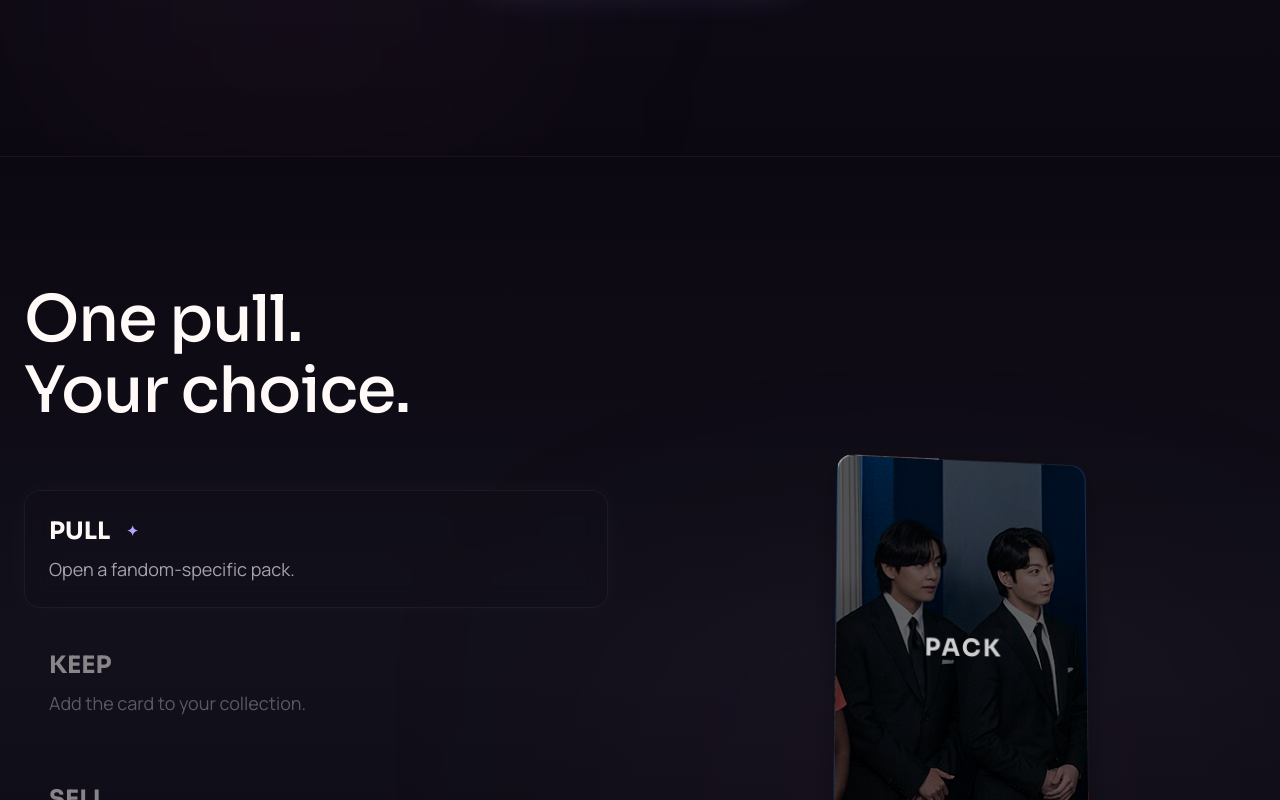
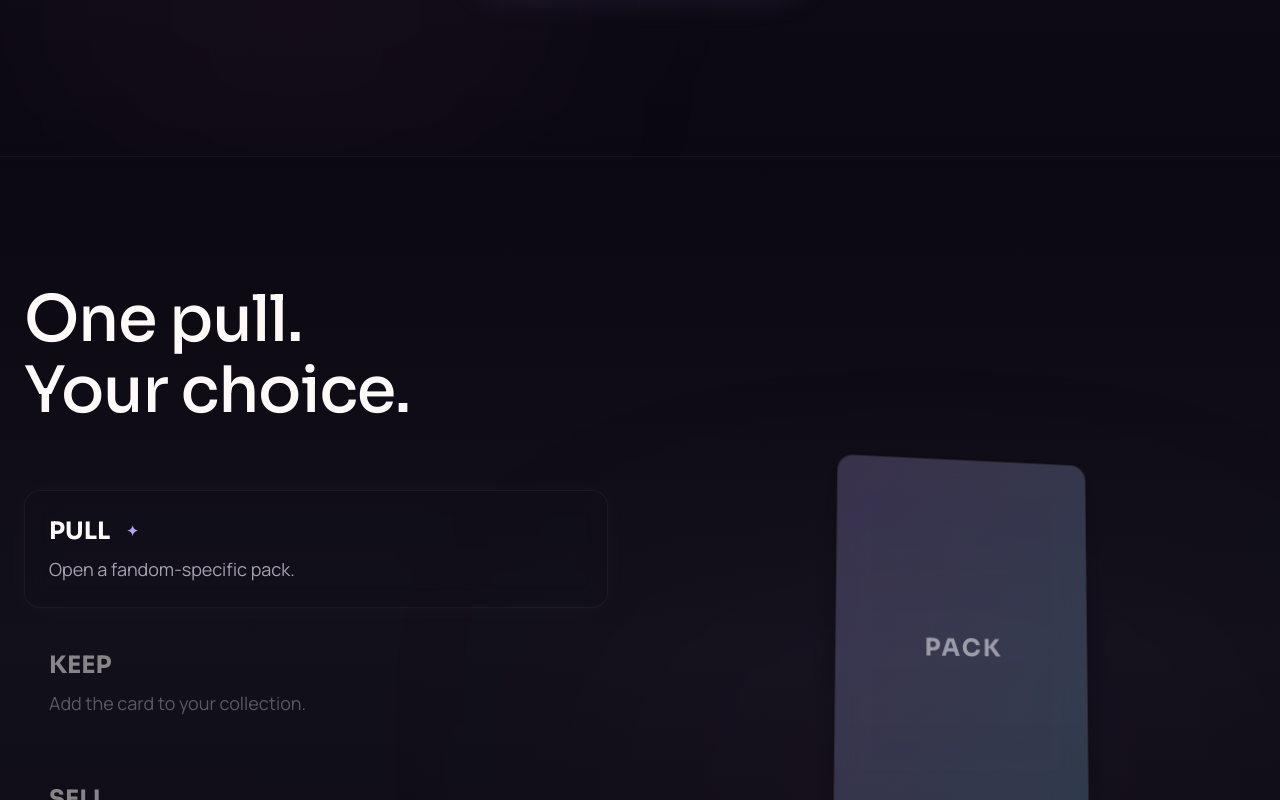
Before and after one commit to Spark1ezz/choeae-landing, a Next.js app: page / in a window 1280 px wide. Shown: the part 2000-2800 px from the top of the page. Built offline with nearby package versions, Linux system fonts and the light colour scheme.

Commit message:
Revert PACK card to gradient

```diff
--- a/src/components/FourPossibilities.tsx
+++ b/src/components/FourPossibilities.tsx
@@ -62,11 +62,10 @@ export default function FourPossibilities() {
                     animate={{ scale: 1, opacity: 1, y: 0, rotateY: 10, rotateX: 5 }}
                     exit={{ scale: 0.8, opacity: 0, y: -50 }}
                     transition={{ type: "spring", stiffness: 100 }}
-                    className="w-64 h-96 rounded-2xl glass-card border-2 border-holo-violet/50 relative overflow-hidden shadow-[0_0_50px_rgba(185,161,255,0.2)] flex items-center justify-center bg-cover bg-center"
-                    style={{ backgroundImage: `url(/bts_4.jpg)` }}
+                    className="w-64 h-96 rounded-2xl glass-card border-2 border-holo-violet/50 relative overflow-hidden shadow-[0_0_50px_rgba(185,161,255,0.2)] flex items-center justify-center"
                   >
-                    <div className="absolute inset-0 bg-black/60" />
-                    <div className="font-sora font-bold text-2xl tracking-widest text-white/80 relative z-10">
+                    <div className="absolute inset-0 bg-gradient-to-br from-holo-violet/20 to-seoul-blue/20" />
+                    <div className="font-sora font-bold text-2xl tracking-widest text-white/50 relative z-10">
                       PACK
                     </div>
                   </motion.div>
```
